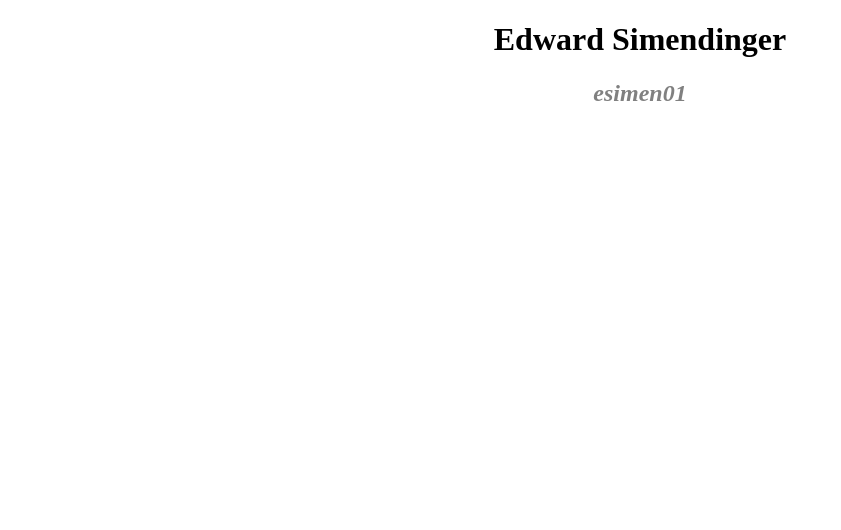
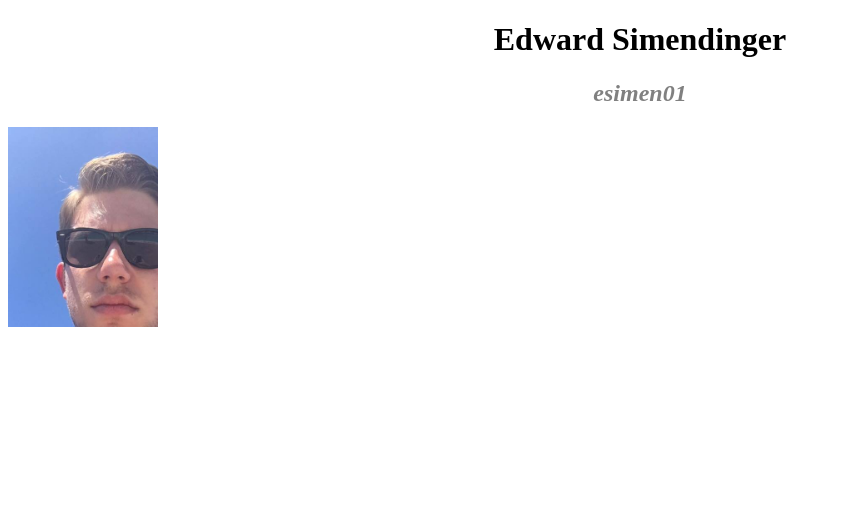
Before and after one commit to ejsim/ejsim.github.io, a plain HTML site: page index.html in a window 1280 px wide. Shown: the whole page, without its empty margins (0-841 px from the left). Drawn offline with Linux system fonts and the light colour scheme.

Commit message:
changes to index and style.css regarding the image

```diff
--- a/index.html
+++ b/index.html
@@ -11,6 +11,9 @@
 		<h1>Edward Simendinger</h1>
 		<h2>esimen01</h2>
 
+		<div class="crop">
+			<img src="ejsim.github.io/ejsim.jpg" />
+		</div>
 
 	</body>
 </html>
--- a/style.css
+++ b/style.css
@@ -8,3 +8,14 @@ h2 {
 	color: #808080;
 	font-style: italic;
 }
+
+.crop {
+	width: 150px;
+	height: 200px;
+	overflow: hidden;
+}
+
+.crop img {
+	witdh: 300px;
+	height: 400px;
+}
```
